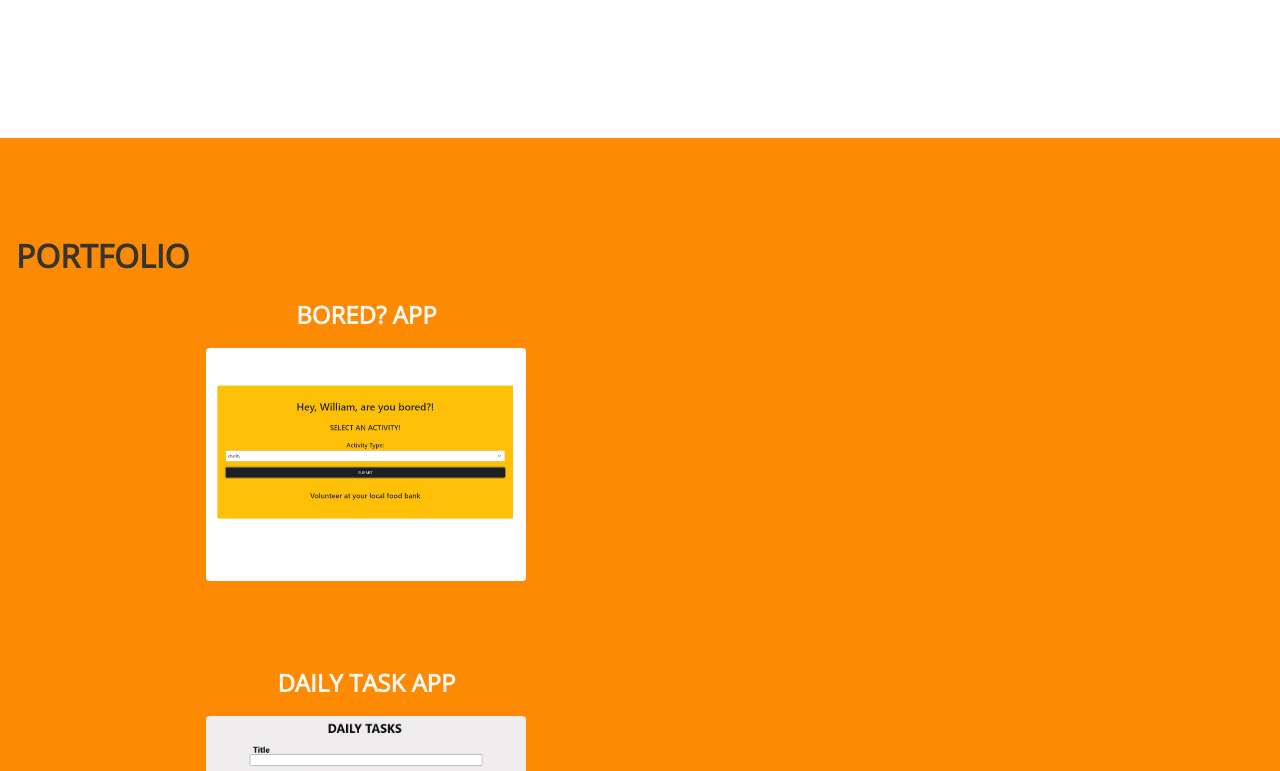
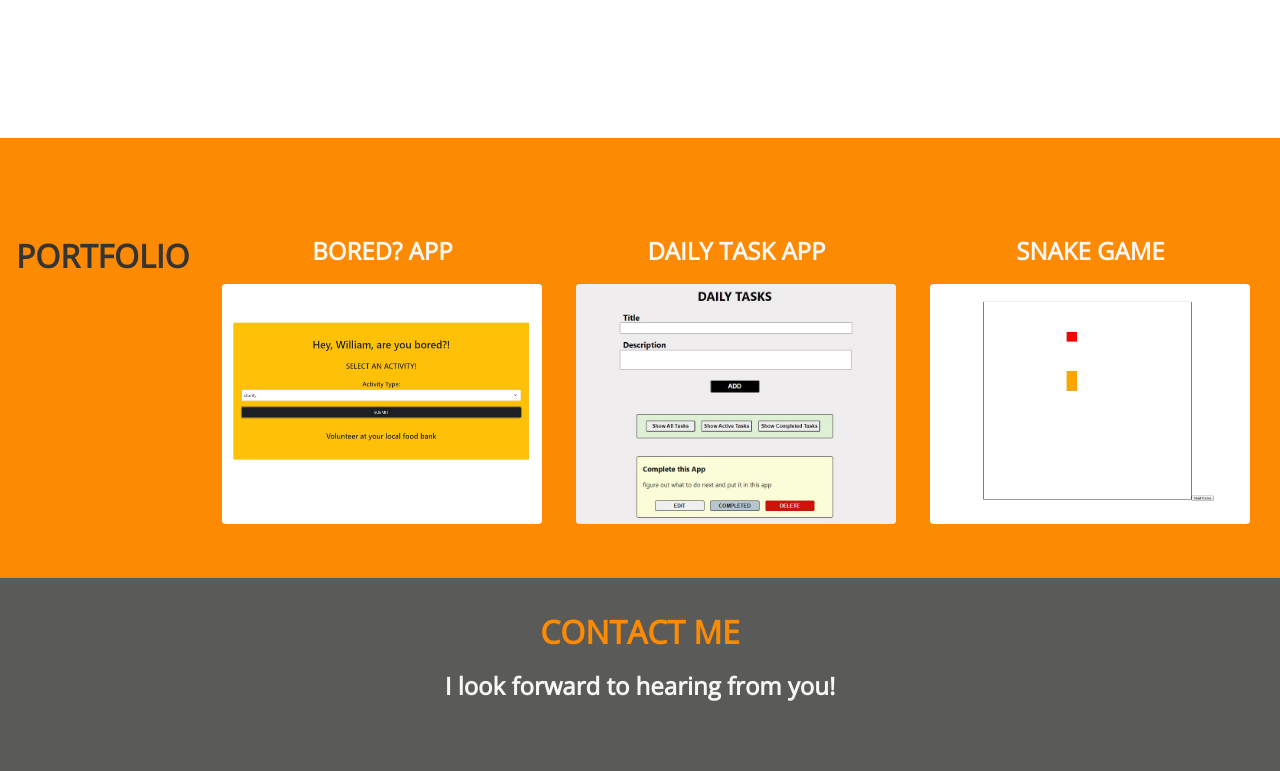
Before and after one commit to Tasups/professional-portfolio, a React (Create React App) app: page / in a window 1280 px wide. Shown: the part 1340-2111 px from the top of the page. Built offline with nearby package versions, Linux system fonts and the light colour scheme; a web font is replaced by a local one.

Commit message:
teasing out the portfolio problem

```diff
--- a/src/App.css
+++ b/src/App.css
@@ -20,7 +20,7 @@ html {
 }
 
 body {
-  width: 100vw;
+  width: 100%;
   height: 100vh;
 }
 
@@ -31,7 +31,7 @@ nav {
   position: fixed;
   background-color: var(--primary-dark);
   min-height: 10vh;
-  width: 100%;
+  width: 100vw;
   z-index: 3;
 }
 
@@ -71,6 +71,7 @@ nav {
   font-size: 1.2rem;
   text-decoration: none;
   margin: 1rem;
+  padding-right: 1rem;
 }
 
 .nav-links a:link {
@@ -282,8 +283,6 @@ nav {
 /*----------PORTFOLIO----------*/
 
 .portfolio-wrapper {
-  display: flex;
-  flex-direction: row;
   width: 100%;
   min-height: 45vh;
   z-index: 2;
@@ -298,13 +297,20 @@ nav {
   padding: 1rem;
 }
 
+.portfolio-title {
+  display: none;
+  text-align: center;
+  display: inline-block;
+  height: 3rem;
+}
+
 .portfolio-list {
-  justify-content: space-around;
-  align-items: center;
+  display: flex;
+  justify-content: center;
 }
 
 .portfolio-project {
-  margin: 5rem 0;
+  margin: 1rem;
 }
 
 .portfolio-project-title {
@@ -320,8 +326,8 @@ nav {
 }
 
 .portfolio-project img {
-  max-height: 15rem;
-  max-width: 20rem;
+  height: 15rem;
+  width: 20rem;
   border: 1px solid var(--primary-orange);
   border-radius: 1.666%;
 }
@@ -329,7 +335,6 @@ nav {
 @media only screen and (max-width: 600px) {
   .portfolio-wrapper {
     display: flex;
-    flex-direction: column;
     min-height: 80vh;
   }
   .portfolio-wrapper h1 {
@@ -342,6 +347,13 @@ nav {
   }
   .portfolio-project {
     margin: 3rem 1rem;
+  }
+}
+
+@media only screen and (min-width: 768px) {
+  .portfolio-wrapper {
+    display: flex;
+    flex-direction: row;
   }
 }
 
--- a/src/components/Portfolio.js
+++ b/src/components/Portfolio.js
@@ -7,7 +7,10 @@ import snakeGameImg from '../images/SnakeGame.jpg';
 const Portfolio = () => {
   return(
     <div className="portfolio-wrapper" id="portfolio">
-      <h1>PORTFOLIO</h1>
+      <div className="portfolio-title">
+        <h1>PORTFOLIO</h1>
+      </div>
+
       <div className="portfolio-list">
 
         <div className="portfolio-project">
@@ -47,6 +50,7 @@ const Portfolio = () => {
         </div>
 
       </div>
+
     </div>
     )
 }
```
